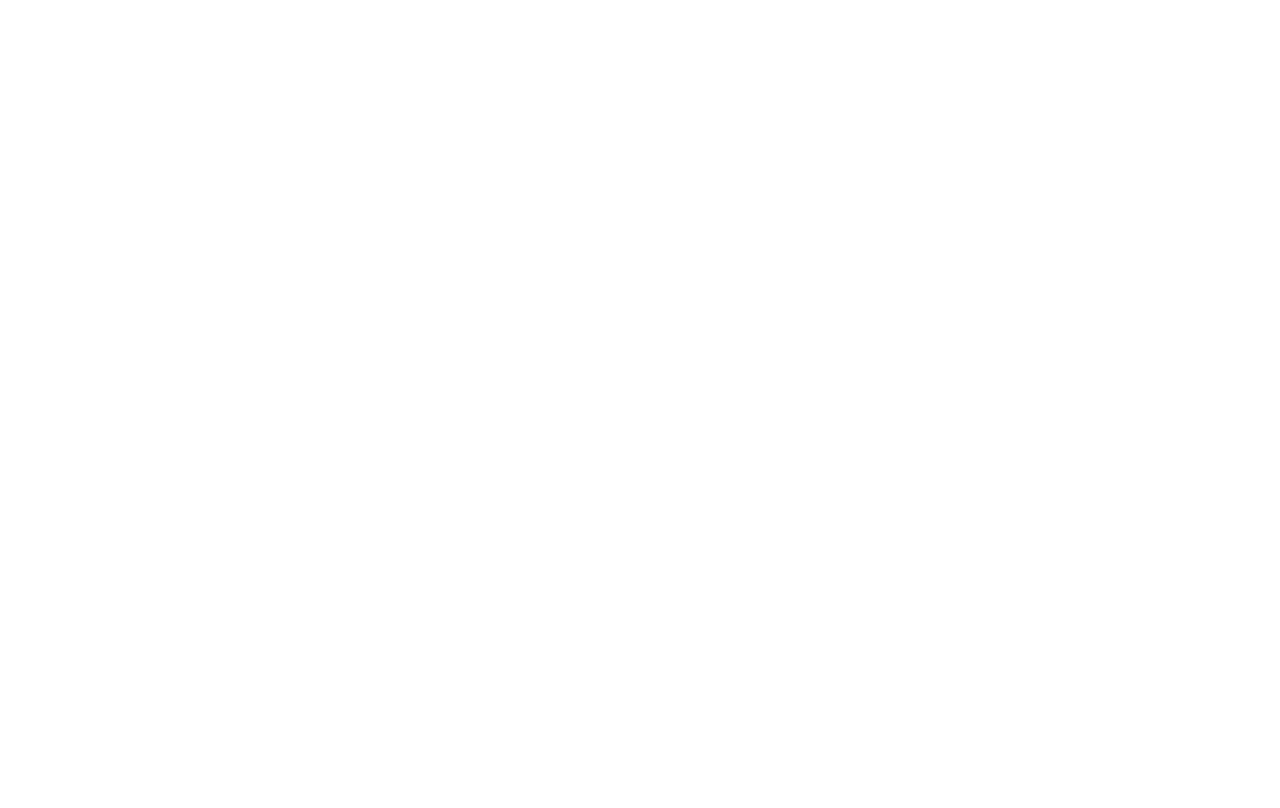
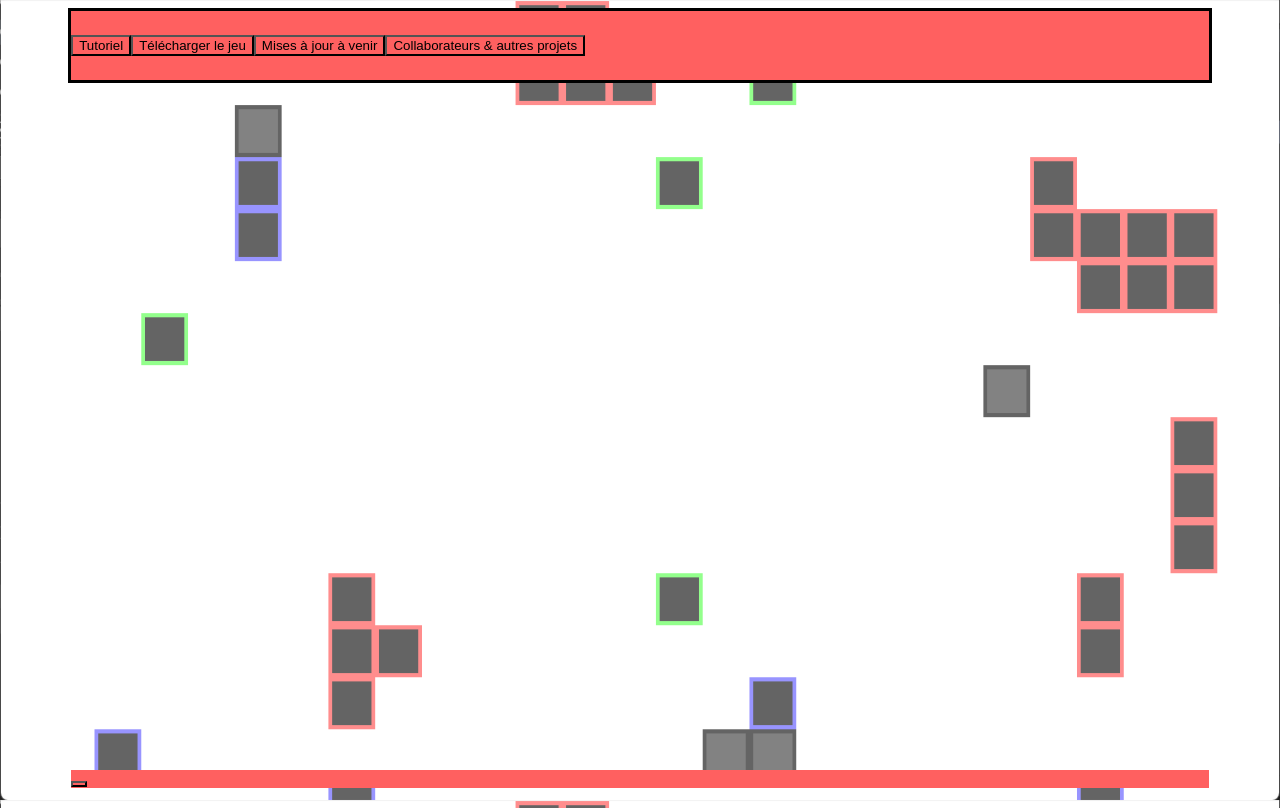
Before and after one commit to TheBlackbird64/afk-simulator-site, a React (Create React App) app: page / in a window 1280 px wide. Built offline with nearby package versions, Linux system fonts and the light colour scheme.

Commit message:
page accueil -> header et footer en cours

```diff
--- a/public/index.html
+++ b/public/index.html
@@ -1,19 +1,13 @@
 <!DOCTYPE html>
-<html lang="en">
+<html lang="fr">
   <head>
     <meta charset="utf-8" />
-    <link rel="icon" href="%PUBLIC_URL%/favicon.ico" />
-    <meta name="viewport" content="width=device-width, initial-scale=1" />
-    <meta name="theme-color" content="#000000" />
-    <meta
-      name="description"
-      content="Web site created using create-react-app"
-    />
-    <link rel="apple-touch-icon" href="%PUBLIC_URL%/logo192.png" />
-    <!--
-      manifest.json provides metadata used when your web app is installed on a
-      user's mobile device or desktop. See https://developers.google.com/web/fundamentals/web-app-manifest/
-    -->
+    <link rel="icon" href="%PUBLIC_URL%/favicon.ico" />                                 <!-- A changer -->
+
+    <meta name="viewport" content="width=device-width, initial-scale=1" />              <!-- A changer -->
+    <meta name="theme-color" content="#000000" />                                       <!-- A changer -->
+    <meta name="description" content="Web site created using create-react-app" />       <!-- A changer -->
+    <link rel="apple-touch-icon" href="%PUBLIC_URL%/logo192.png" />                     <!-- A changer -->
     <link rel="manifest" href="%PUBLIC_URL%/manifest.json" />
     <!--
       Notice the use of %PUBLIC_URL% in the tags above.
@@ -24,7 +18,7 @@
       work correctly both with client-side routing and a non-root public URL.
       Learn how to configure a non-root public URL by running `npm run build`.
     -->
-    <title>React App</title>
+    <title>AFK Simulator</title>
   </head>
   <body>
     <noscript>You need to enable JavaScript to run this app.</noscript>
--- a/src/App.css
+++ b/src/App.css
@@ -1,38 +1,39 @@
-.App {
-  text-align: center;
+
+/* Couleurs et parametres généraux */
+
+* {
+    --blue: #6060FF;
+    --red: #FF6060;
+    --green: #60FF60;
 }
 
-.App-logo {
-  height: 40vmin;
-  pointer-events: none;
+.bt-color-r {
+    background-color: var(--red);
 }
 
-@media (prefers-reduced-motion: no-preference) {
-  .App-logo {
-    animation: App-logo-spin infinite 20s linear;
-  }
+.bt-color-g {
+    background-color: var(--green);
 }
 
-.App-header {
-  background-color: #282c34;
-  min-height: 100vh;
-  display: flex;
-  flex-direction: column;
-  align-items: center;
-  justify-content: center;
-  font-size: calc(10px + 2vmin);
-  color: white;
+.bt-color-b {
+    background-color: var(--blue);
 }
 
-.App-link {
-  color: #61dafb;
+/* Corps de la page */
+
+html, body, #root, .App {
+    height: 100%;
+    overflow-y: hidden;
 }
 
-@keyframes App-logo-spin {
-  from {
-    transform: rotate(0deg);
-  }
-  to {
-    transform: rotate(360deg);
-  }
+.App {
+    display: flex;
+    flex-direction: column;
+    align-items: center;
+
 }
+
+body {
+	background-image: url("images/fond.png");
+	background-size: 100% 100%;
+}
--- a/src/App.js
+++ b/src/App.js
@@ -1,12 +1,23 @@
 //import logo from './logo.svg';
 import './App.css';
+import './components/components.css'
+import Navbar from "./components/navbar.js";
+import Footer from "./components/footer.js";
 
 function App() {
-  return (
-    <div className="App">
+	let color = "bt-color-r"
 
-    </div>
-  );
+	return (
+		<div className="App">
+			<Navbar col={color}/>
+
+			<main>
+
+			</main>
+
+			<Footer col={color} />
+		</div>
+	);
 }
 
 export default App;
--- /dev/null
+++ b/src/components/button.js
@@ -0,0 +1,14 @@
+import './components.css';
+
+function Button ({col, txt}) {
+
+    function btListenerClic() {
+
+    }
+
+    return (
+        <button className={`${col} button`} onclick={btListenerClic}> {txt} </button>
+    );
+}
+
+export default Button;
--- /dev/null
+++ b/src/components/components.css
@@ -0,0 +1,41 @@
+
+/* Classes générales */
+
+.flexbox-center-row, .flexbox-center-col {
+    display: flex;
+    align-items: center;
+    justify-content: center;
+}
+
+.flexbox-center-row {
+    flex-direction: row;
+}
+
+.flexbox-center-col {
+    flex-direction: column;
+}
+
+
+/* Composants */
+
+nav, footer {
+    width: 90%;
+
+}
+
+nav {
+    background-color: #A0A0A0;
+    border: solid 3px ;
+    padding: 3vh 0px;
+}
+
+footer {
+    margin-top: auto;
+    margin-bottom: 20px;
+}
+
+.button {
+
+
+
+}
--- /dev/null
+++ b/src/components/footer.js
@@ -0,0 +1,15 @@
+import './components.css';
+import Button from './button.js';
+
+function Footer({col}) {
+
+    return (
+        <footer className={`flexbox-center-raw ${col}`}>
+            <Button col={col} txt=""/>
+
+        </footer>
+    );
+}
+
+
+export default Footer;
--- /dev/null
+++ b/src/components/navbar.js
@@ -0,0 +1,16 @@
+import './components.css';
+import Button from "./button.js";
+
+function Navbar({col}) {
+
+    return (
+        <nav className={`flexbox-center-raw ${col}`}>
+            <Button col={col} txt="Tutoriel"/>
+            <Button col={col} txt="Télécharger le jeu"/>
+            <Button col={col} txt="Mises à jour à venir"/>
+            <Button col={col} txt="Collaborateurs & autres projets"/>
+        </nav>
+    );
+}
+
+export default Navbar;
```
Also changed, not shown: src/images/fond.png (added), 1 other file (tests, documents, lock files or other folders).
